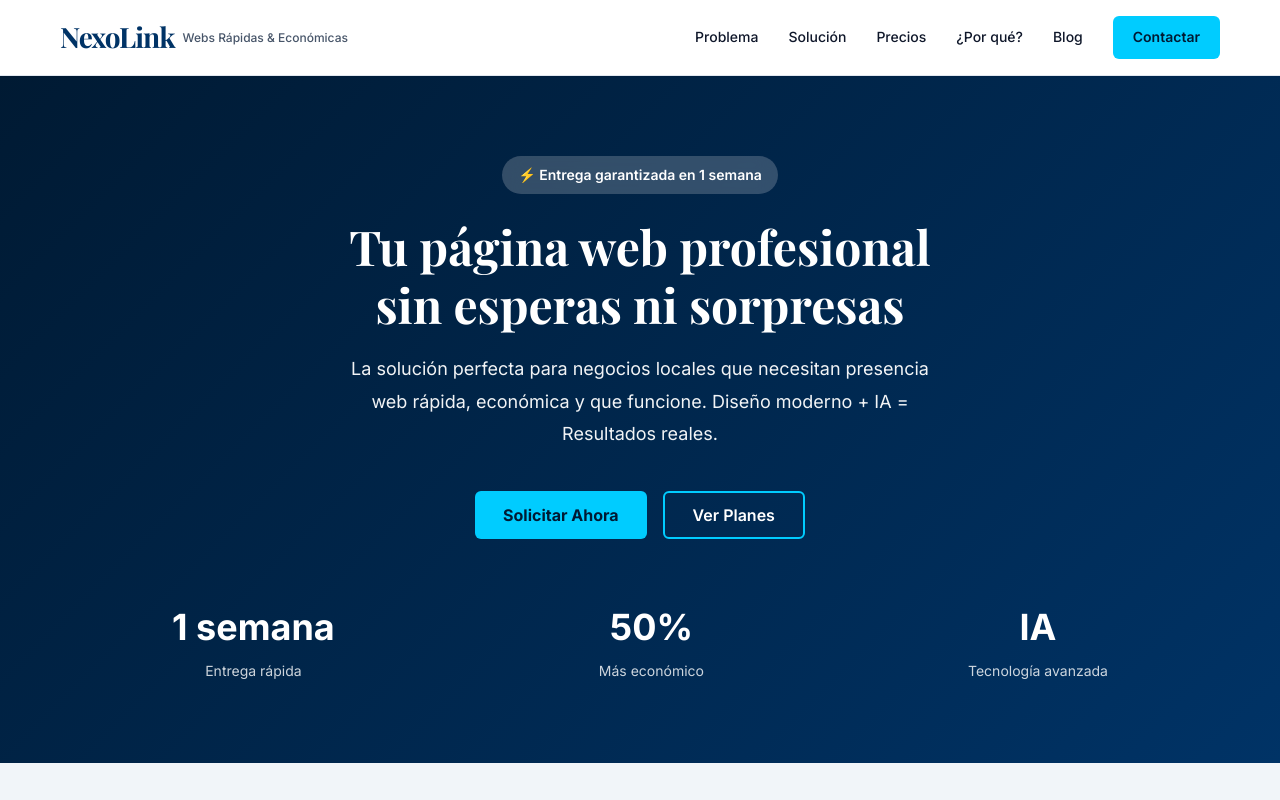
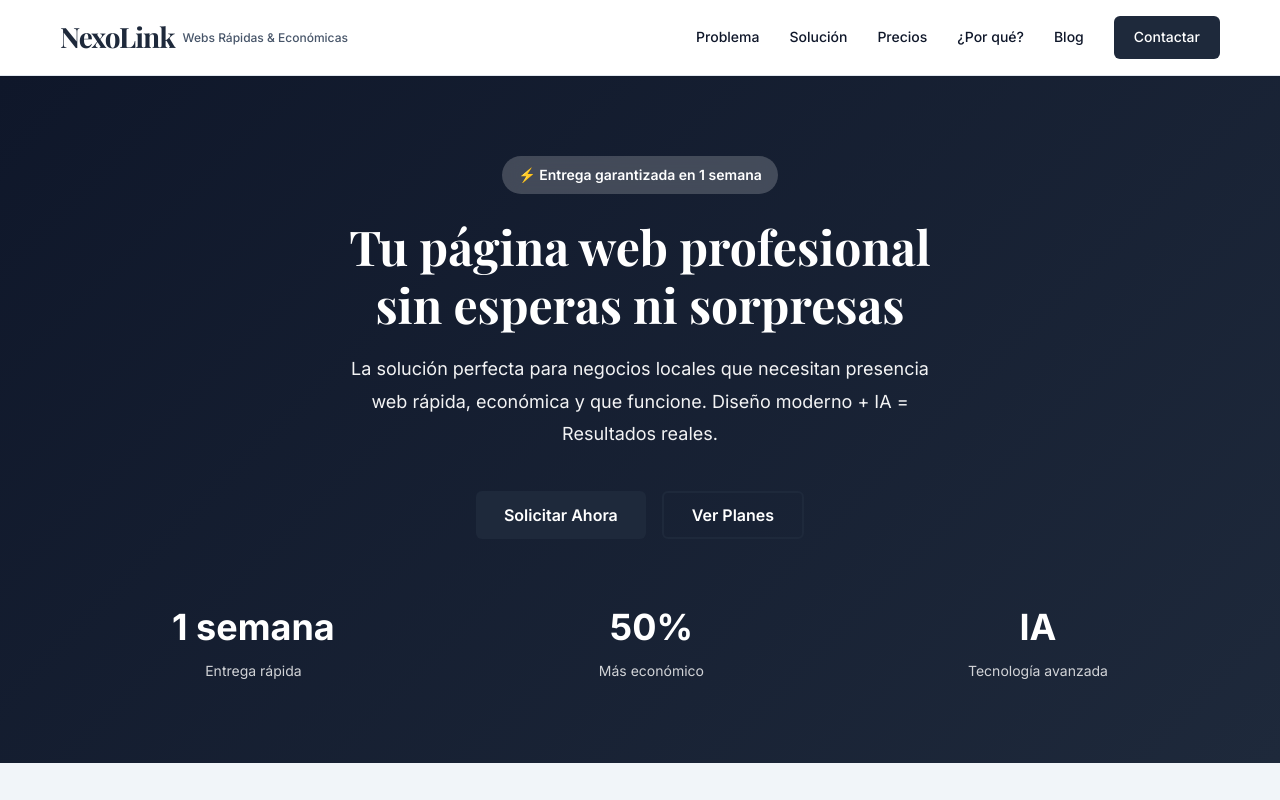
Before and after one commit to darlinproweb/Darlink, a plain HTML site: page index.html in a window 1280 px wide. Shown: the top 800 px of the page. Drawn offline with nearby package versions, Linux system fonts and the light colour scheme.

```diff
--- a/styles.css
+++ b/styles.css
@@ -3,17 +3,17 @@
    ============================================ */
 
 :root {
-    /* NexoLink Palette */
-    --primary-color: #003366;
-    /* Azul Marino Corporativo */
-    --primary-dark: #001a33;
-    /* Darker Navy */
-    --primary-light: #004B88;
-    /* Lighter Navy */
+    /* Neutral & Professional Palette (Slate / Charcoal) */
+    --primary-color: #1e293b;
+    /* Slate 800 */
+    --primary-dark: #0f172a;
+    /* Slate 900 */
+    --primary-light: #334155;
+    /* Slate 700 */
     --secondary-color: #475569;
     /* Slate 600 */
-    --accent-color: #00CCFF;
-    /* Cian Vibrante / Turquesa */
+    --accent-color: #0ea5e9;
+    /* Sky 500 - Professional Blue Accent */
     --danger-color: #ef4444;
 
     --text-dark: #0f172a;
@@ -129,17 +129,15 @@ body {
 }
 
 .btn-primary-nav {
-    background-color: var(--accent-color);
-    color: var(--primary-dark);
-    font-weight: 600;
+    background-color: var(--primary-color);
+    color: var(--bg-white);
     padding: 10px 20px;
     border-radius: 6px;
     transition: var(--transition);
 }
 
 .btn-primary-nav:hover {
-    background-color: #00b8e6;
-    box-shadow: 0 4px 12px rgba(0, 204, 255, 0.4);
+    background-color: var(--primary-dark);
 }
 
 /* BotÃ³n Toggle (Desktop: Oculto) */
@@ -243,15 +241,14 @@ body {
 }
 
 .btn-cta {
-    background-color: var(--accent-color);
-    color: var(--primary-dark);
-    font-weight: 700;
+    background-color: var(--primary-color);
+    color: var(--bg-white);
 }
 
 .btn-cta:hover {
-    background-color: #00b8e6;
+    background-color: var(--primary-dark);
     transform: translateY(-2px);
-    box-shadow: 0 10px 20px rgba(0, 204, 255, 0.4);
+    box-shadow: var(--shadow-lg);
 }
 
 .btn-secondary {
@@ -324,17 +321,6 @@ body {
 
 .hero-buttons .btn {
     font-size: 16px;
-}
-
-.hero .btn-secondary {
-    border-color: var(--accent-color);
-    color: var(--accent-color) !important;
-}
-
-.hero .btn-secondary:hover {
-    background-color: var(--accent-color);
-    color: var(--primary-dark) !important;
-    box-shadow: 0 4px 12px rgba(0, 204, 255, 0.3);
 }
 
 .hero-stats {
```
